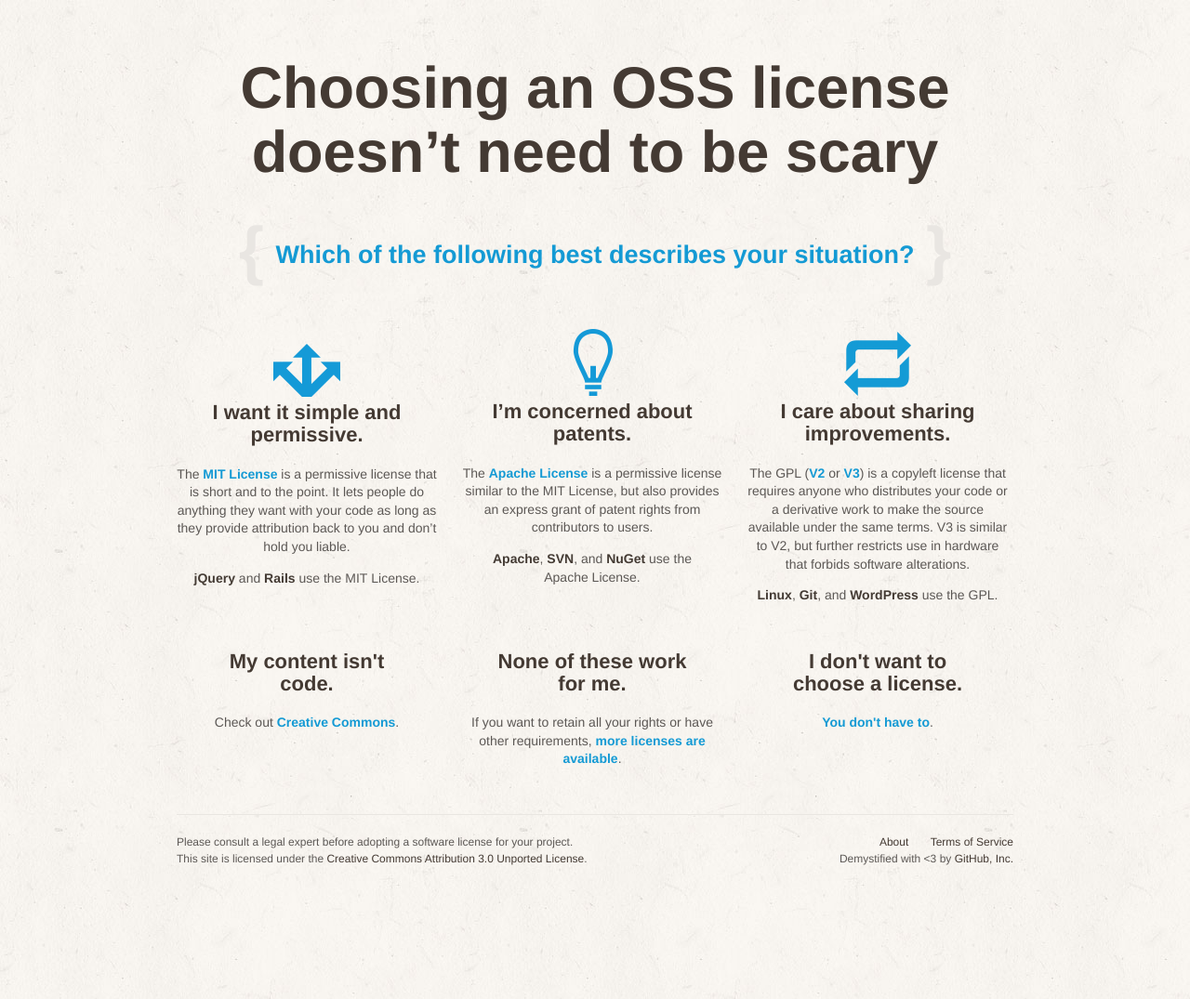
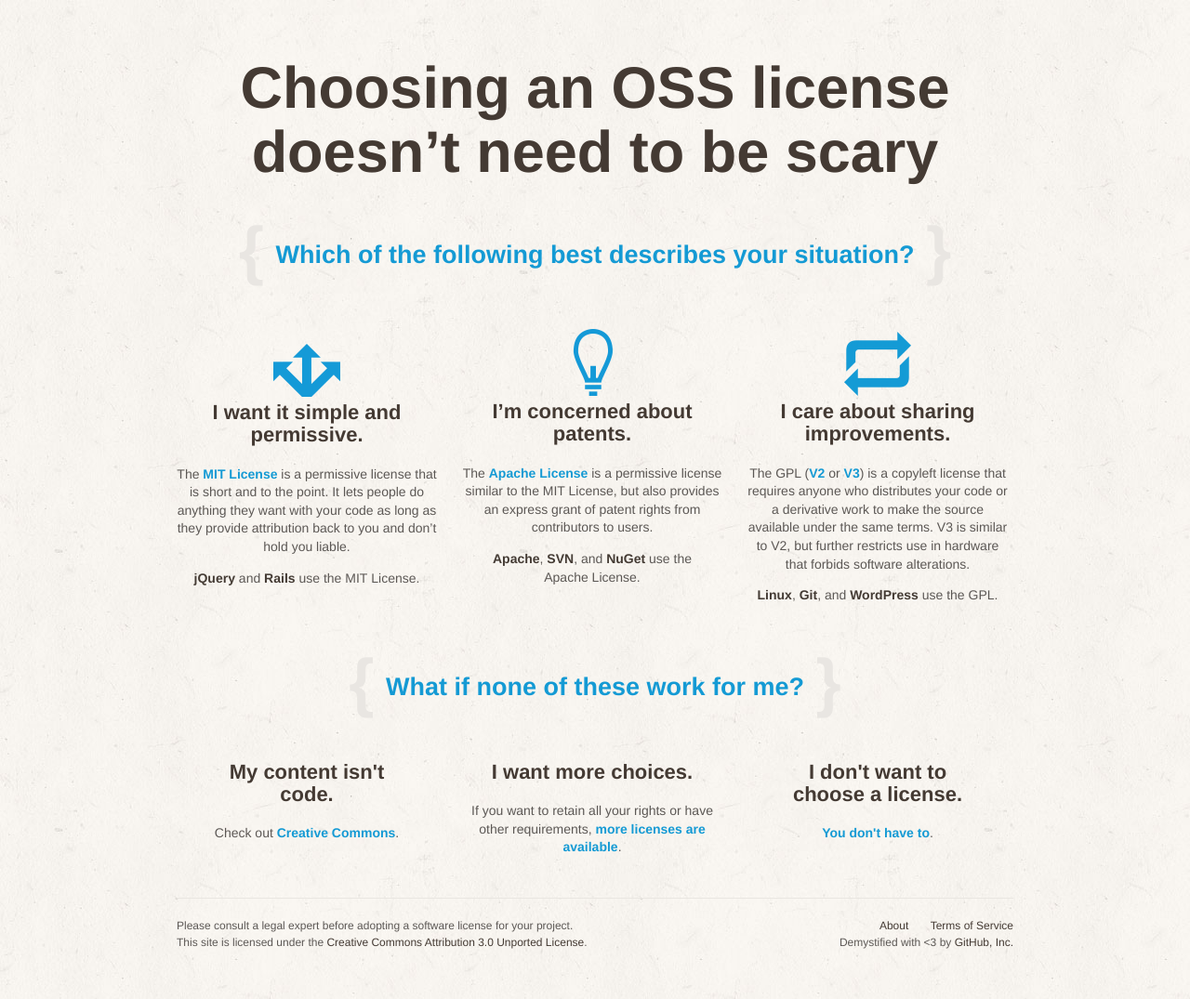
Before and after one commit to github/choosealicense.com, a Jekyll site: the page built from index.html, in a window 1280 px wide. Shown: the whole page at 93% size. Built offline with Jekyll 4.4.1, drawn with Linux system fonts in a browser that asks for light colours; some web fonts are replaced; before the commit the page ends 985 px from its top, so only the background shows below that.

Commit message:
separate first and second row of homepage questions

```diff
--- a/css/application.css
+++ b/css/application.css
@@ -192,7 +192,7 @@
 
 .triptych {
   width: 900px;
-  margin: 0 auto 35px;
+  margin: 0 auto 20px;
 }
 .triptych li {
   width: 280px;
--- a/index.html
+++ b/index.html
@@ -49,6 +49,11 @@
     </p>
   </li>
 </ul>
+<h2>
+  <span>{</span>
+  What if none of these work for me?
+  <span>}</span>
+</h2>
 <ul class="triptych see-more cf">
   <li>
     <h3>My content isn't code.</h3>
@@ -57,7 +62,7 @@
     </p>
   </li>
   <li>
-    <h3>None of these work for me.</h3>
+    <h3>I want more choices.</h3>
     <p>
       If you want to retain all your rights or have other requirements, <a href="licenses">more licenses are available</a>.
     </p>
```
